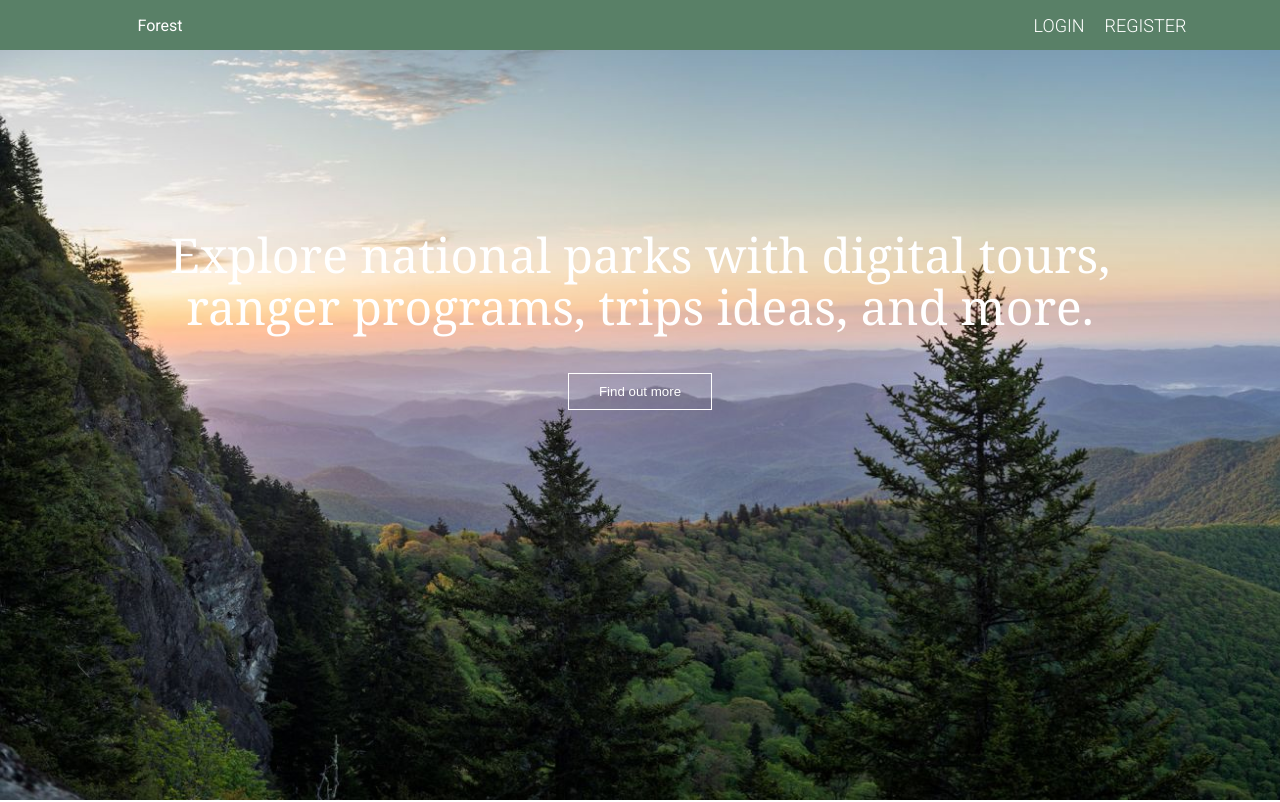
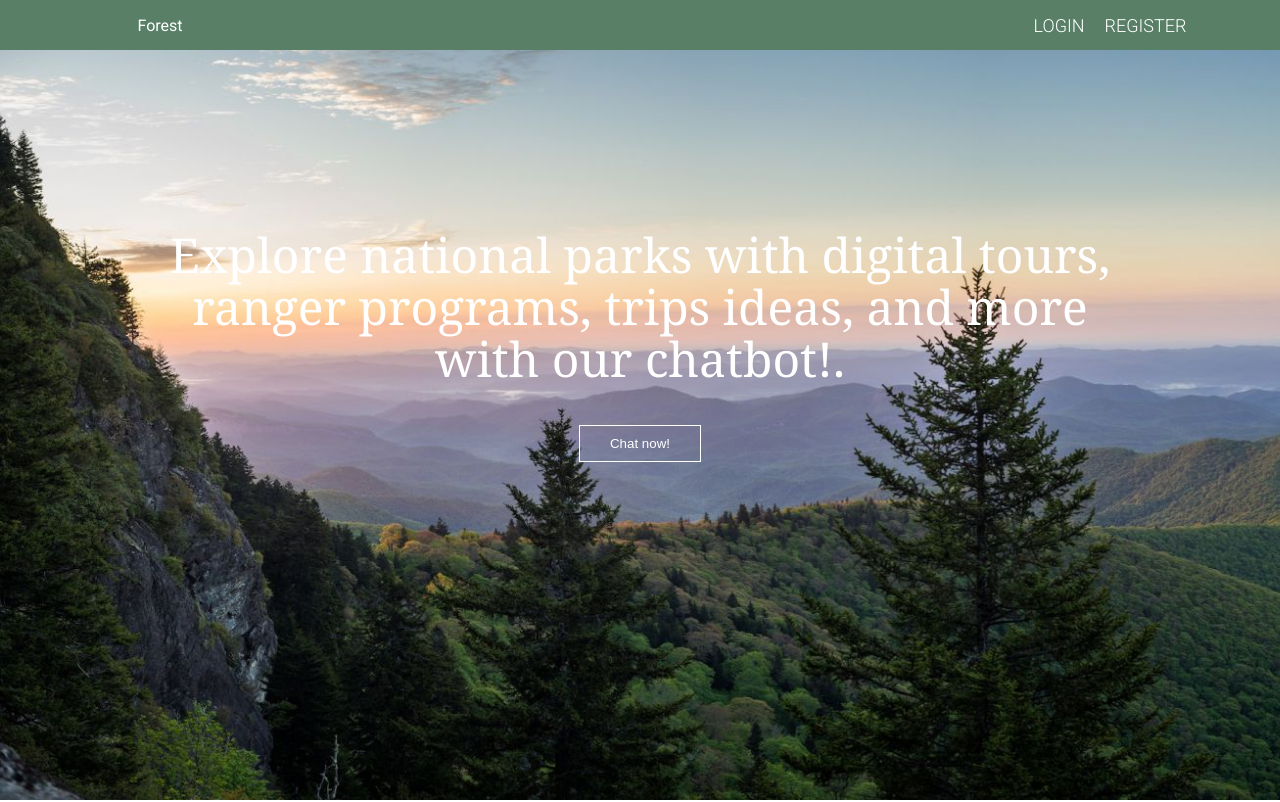
Before and after one commit to nightsailor/forests, a Next.js app: page / in a window 1280 px wide. Shown: the top 802 px of the page. Built offline with nearby package versions, Linux system fonts and the light colour scheme; no server answers.

Commit message:
Added bot

```diff
--- a/pages/index.js
+++ b/pages/index.js
@@ -61,10 +61,10 @@ const Home = () => {
         <Hero>
           <HeroTitle>
             Explore national parks with digital tours, ranger programs, trips
-            ideas, and more.
+            ideas, and more with our chatbot!.
           </HeroTitle>
-          <a href="#pics">
-            <Button>Find out more</Button>
+          <a href="https://t.me/wildhacks123_bot">
+            <Button>Chat now!</Button>
           </a>
         </Hero>
         <Gallery id="pics">
```
